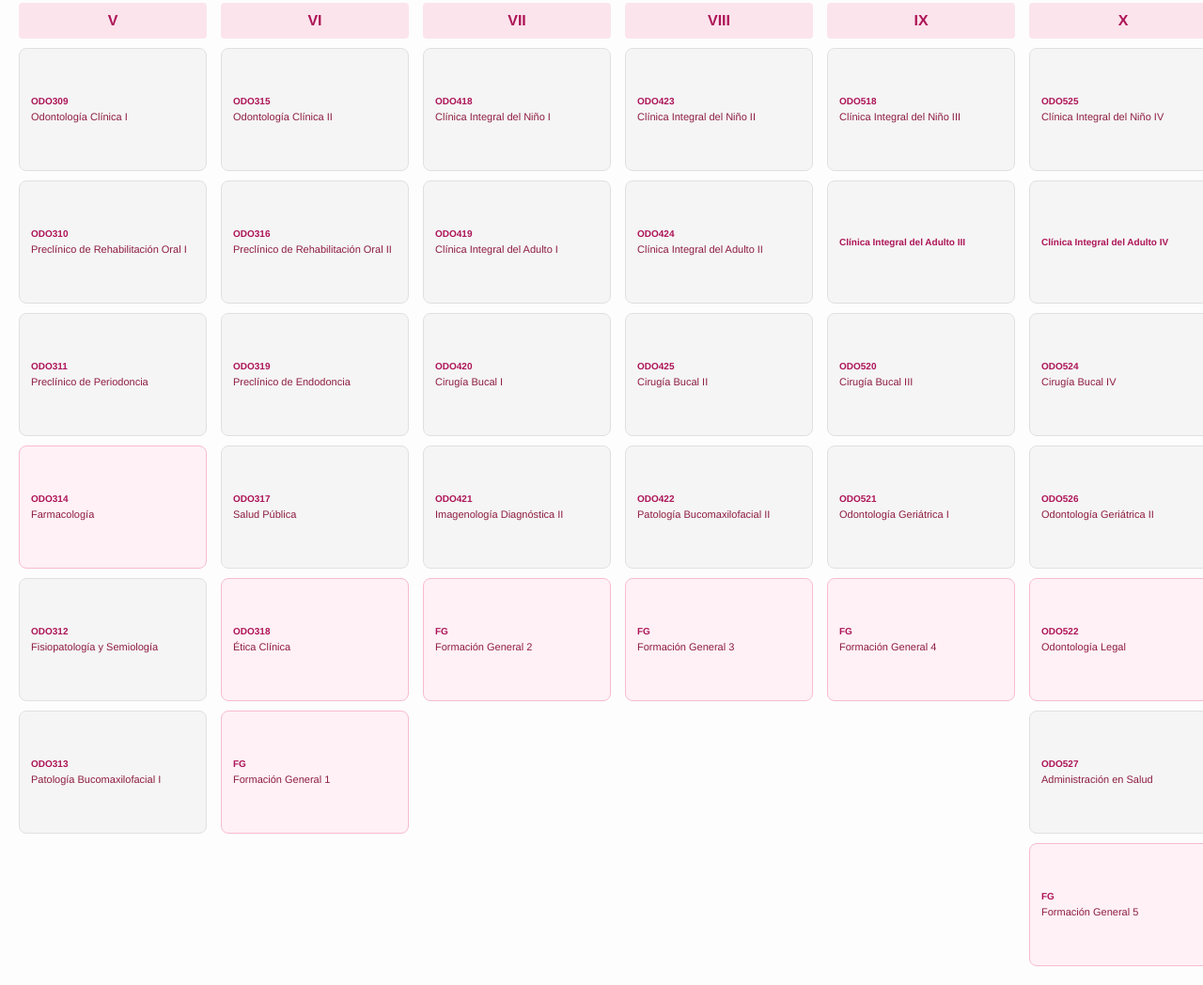
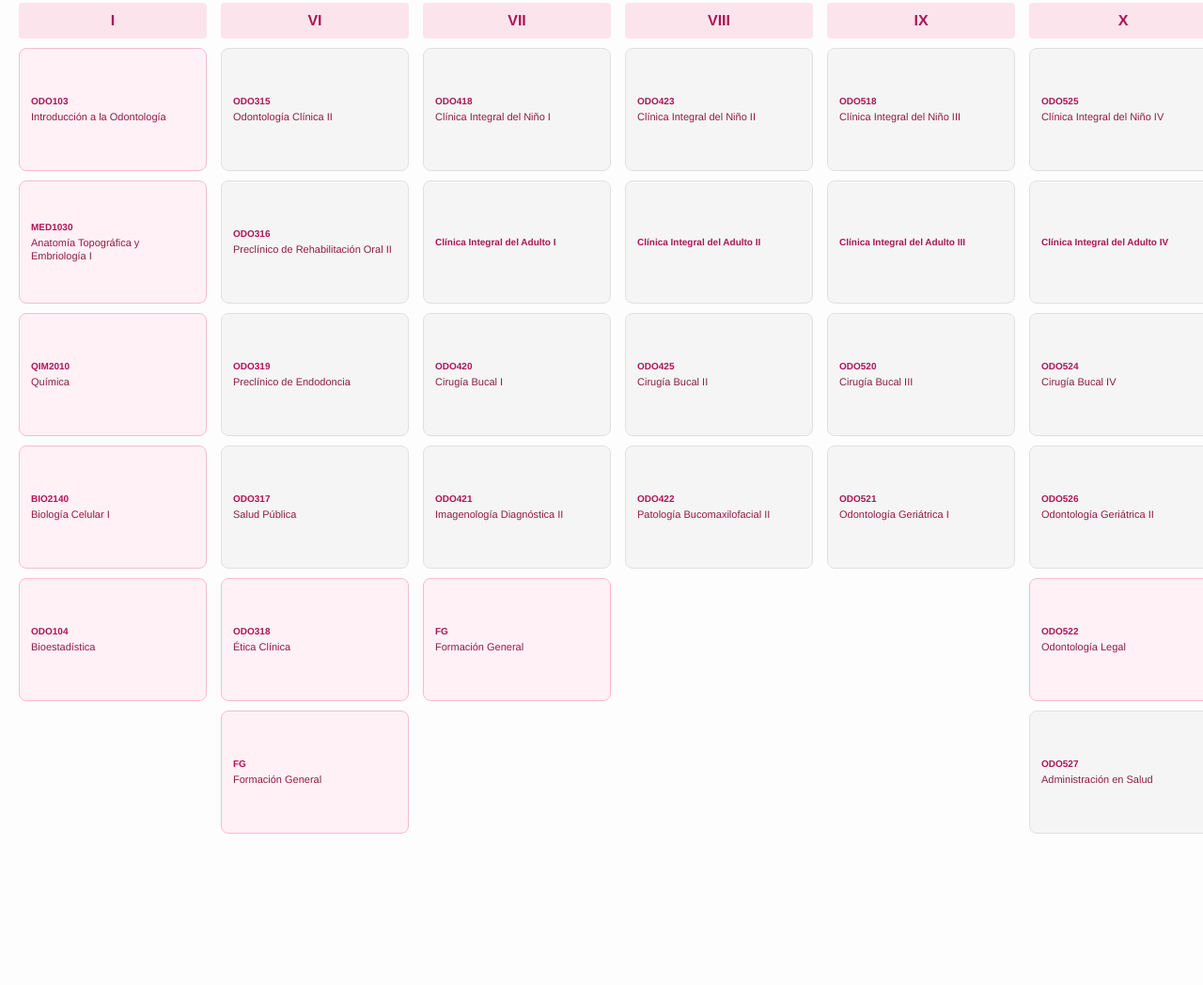
Before and after one commit to florenciacarcamo/mi-malla-odontologia, a plain HTML site: page index.html in a window 1280 px wide. Shown: the part 201-1249 px from the top of the page at 94% size. After the commit the page ends 1108 px from the top, so only its background shows below. Drawn offline with Linux system fonts and the light colour scheme.

Commit message:
Update index.html

```diff
--- a/index.html
+++ b/index.html
@@ -18,13 +18,12 @@
 
     <div class="malla-container">
         <div class="semestre">
-            <div class="sem-header">V</div>
-            <div class="ramo bloqueado" id="ODO309" data-cr="5" data-req="ODO211" onclick="marcar('ODO309')"><span class="sigla">ODO309</span><p>Odontología Clínica I</p></div>
-            <div class="ramo bloqueado" id="ODO310" data-cr="10" data-req="ODO210" onclick="marcar('ODO310')"><span class="sigla">ODO310</span><p>Preclínico de Rehabilitación Oral I</p></div>
-            <div class="ramo bloqueado" id="ODO311" data-cr="10" data-req="ODO211" onclick="marcar('ODO311')"><span class="sigla">ODO311</span><p>Preclínico de Periodoncia</p></div>
-            <div class="ramo disponible" id="ODO314" data-cr="10" onclick="marcar('ODO314')"><span class="sigla">ODO314</span><p>Farmacología</p></div>
-            <div class="ramo bloqueado" id="ODO312" data-cr="10" data-req="ODO212" onclick="marcar('ODO312')"><span class="sigla">ODO312</span><p>Fisiopatología y Semiología</p></div>
-            <div class="ramo bloqueado" id="ODO313" data-cr="10" data-req="ODO212" onclick="marcar('ODO313')"><span class="sigla">ODO313</span><p>Patología Bucomaxilofacial I</p></div>
+            <div class="sem-header">I</div>
+            <div class="ramo disponible" id="ODO103" data-cr="5" onclick="marcar('ODO103')"><span class="sigla">ODO103</span><p>Introducción a la Odontología</p></div>
+            <div class="ramo disponible" id="MED1030" data-cr="10" onclick="marcar('MED1030')"><span class="sigla">MED1030</span><p>Anatomía Topográfica y Embriología I</p></div>
+            <div class="ramo disponible" id="QIM2010" data-cr="10" onclick="marcar('QIM2010')"><span class="sigla">QIM2010</span><p>Química</p></div>
+            <div class="ramo disponible" id="BIO2140" data-cr="10" onclick="marcar('BIO2140')"><span class="sigla">BIO2140</span><p>Biología Celular I</p></div>
+            <div class="ramo disponible" id="ODO104" data-cr="10" onclick="marcar('ODO104')"><span class="sigla">ODO104</span><p>Bioestadística</p></div>
         </div>
 
         <div class="semestre">
@@ -34,25 +33,24 @@
             <div class="ramo bloqueado" id="ODO319" data-cr="10" data-req="ODO310" onclick="marcar('ODO319')"><span class="sigla">ODO319</span><p>Preclínico de Endodoncia</p></div>
             <div class="ramo bloqueado" id="ODO317" data-cr="10" data-req="ODO207" onclick="marcar('ODO317')"><span class="sigla">ODO317</span><p>Salud Pública</p></div>
             <div class="ramo disponible" id="ODO318" data-cr="10" onclick="marcar('ODO318')"><span class="sigla">ODO318</span><p>Ética Clínica</p></div>
-            <div class="ramo disponible" id="FG1" data-cr="10" onclick="marcar('FG1')"><span class="sigla">FG</span><p>Formación General 1</p></div>
+            <div class="ramo disponible" id="FG1" data-cr="10" onclick="marcar('FG1')"><span class="sigla">FG</span><p>Formación General</p></div>
         </div>
 
         <div class="semestre">
             <div class="sem-header">VII</div>
             <div class="ramo bloqueado" id="ODO418" data-cr="10" data-req="ODO315" onclick="marcar('ODO418')"><span class="sigla">ODO418</span><p>Clínica Integral del Niño I</p></div>
-            <div class="ramo bloqueado" id="ODO419" data-cr="10" data-req="ODO315" onclick="marcar('ODO419')"><span class="sigla">ODO419</span><p>Clínica Integral del Adulto I</p></div>
+            <div class="ramo bloqueado" id="ODO419" data-cr="10" data-req="ODO315" onclick="marcar('ODO419')"><span class="sigla">Clínica Integral del Adulto I</span></div>
             <div class="ramo bloqueado" id="ODO420" data-cr="10" data-req="ODO315" onclick="marcar('ODO420')"><span class="sigla">ODO420</span><p>Cirugía Bucal I</p></div>
             <div class="ramo bloqueado" id="ODO421" data-cr="5" data-req="ODO209" onclick="marcar('ODO421')"><span class="sigla">ODO421</span><p>Imagenología Diagnóstica II</p></div>
-            <div class="ramo disponible" id="FG2" data-cr="10" onclick="marcar('FG2')"><span class="sigla">FG</span><p>Formación General 2</p></div>
+            <div class="ramo disponible" id="FG2" data-cr="10" onclick="marcar('FG2')"><span class="sigla">FG</span><p>Formación General</p></div>
         </div>
 
         <div class="semestre">
             <div class="sem-header">VIII</div>
             <div class="ramo bloqueado" id="ODO423" data-cr="10" data-req="ODO418" onclick="marcar('ODO423')"><span class="sigla">ODO423</span><p>Clínica Integral del Niño II</p></div>
-            <div class="ramo bloqueado" id="ODO424" data-cr="10" data-req="ODO419" onclick="marcar('ODO424')"><span class="sigla">ODO424</span><p>Clínica Integral del Adulto II</p></div>
+            <div class="ramo bloqueado" id="ODO424" data-cr="10" data-req="ODO419" onclick="marcar('ODO424')"><span class="sigla">Clínica Integral del Adulto II</span></div>
             <div class="ramo bloqueado" id="ODO425" data-cr="10" data-req="ODO420" onclick="marcar('ODO425')"><span class="sigla">ODO425</span><p>Cirugía Bucal II</p></div>
             <div class="ramo bloqueado" id="ODO422" data-cr="10" data-req="ODO313" onclick="marcar('ODO422')"><span class="sigla">ODO422</span><p>Patología Bucomaxilofacial II</p></div>
-            <div class="ramo disponible" id="FG3" data-cr="10" onclick="marcar('FG3')"><span class="sigla">FG</span><p>Formación General 3</p></div>
         </div>
 
         <div class="semestre">
@@ -61,7 +59,6 @@
             <div class="ramo bloqueado" id="ODO519" data-cr="10" data-req="ODO424" onclick="marcar('ODO519')"><span class="sigla">Clínica Integral del Adulto III</span></div>
             <div class="ramo bloqueado" id="ODO520" data-cr="10" data-req="ODO425" onclick="marcar('ODO520')"><span class="sigla">ODO520</span><p>Cirugía Bucal III</p></div>
             <div class="ramo bloqueado" id="ODO521" data-cr="5" data-req="ODO419" onclick="marcar('ODO521')"><span class="sigla">ODO521</span><p>Odontología Geriátrica I</p></div>
-            <div class="ramo disponible" id="FG4" data-cr="10" onclick="marcar('FG4')"><span class="sigla">FG</span><p>Formación General 4</p></div>
         </div>
 
         <div class="semestre">
@@ -72,20 +69,18 @@
             <div class="ramo bloqueado" id="ODO526" data-cr="5" data-req="ODO521" onclick="marcar('ODO526')"><span class="sigla">ODO526</span><p>Odontología Geriátrica II</p></div>
             <div class="ramo disponible" id="ODO522" data-cr="5" onclick="marcar('ODO522')"><span class="sigla">ODO522</span><p>Odontología Legal</p></div>
             <div class="ramo bloqueado" id="ODO527" data-cr="5" data-req="ODO317" onclick="marcar('ODO527')"><span class="sigla">ODO527</span><p>Administración en Salud</p></div>
-            <div class="ramo disponible" id="FG5" data-cr="10" onclick="marcar('FG5')"><span class="sigla">FG</span><p>Formación General 5</p></div>
         </div>
 
         <div class="semestre">
             <div class="sem-header">XI</div>
             <div class="ramo bloqueado" id="ODO620" data-cr="50" data-req="ODO523" onclick="marcar('ODO620')"><span class="sigla">ODO620</span><p>Internado</p></div>
             <div class="ramo disponible" id="ODO619" data-cr="5" onclick="marcar('ODO619')"><span class="sigla">ODO619</span><p>Cuidados Especiales en Odontología</p></div>
-            <div class="ramo disponible" id="FG6" data-cr="10" onclick="marcar('FG6')"><span class="sigla">FG</span><p>Formación General 6</p></div>
         </div>
 
         <div class="semestre">
             <div class="sem-header">XII</div>
             <div class="ramo bloqueado" id="ODO621" data-cr="40" data-req="ODO620" onclick="marcar('ODO621')"><span class="sigla">ODO621</span><p>Clínica Práctica Avanzada</p></div>
-            <div class="ramo disponible" id="OPT" data-cr="10" onclick="marcar('OPT')"><span class="sigla">OPT</span><p>Optativo de Profundización</p></div>
+            <div class="ramo disponible" id="OPT" data-cr="10" onclick="marcar('OPT')"><span class="sigla">OPT</span><p>Optativo</p></div>
         </div>
     </div>
     <script src="script.js"></script>
```
